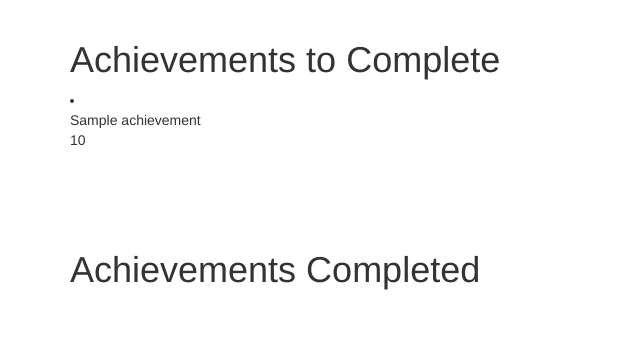
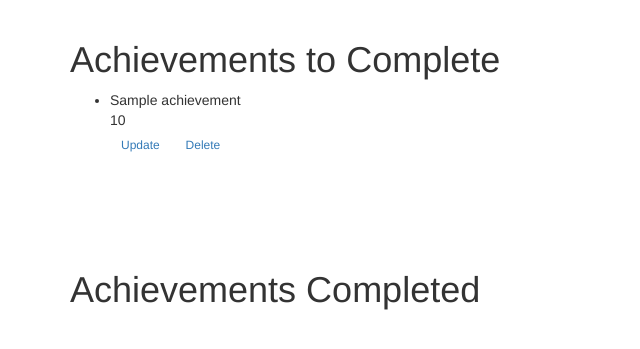
Before and after one commit to AlejandroRamirez00/CSC210-Final-Project, a Python web app: template templates/index.html in a window 1280 px wide. Shown: the part 52-401 px from the top of the page, without its empty margins (0-640 px from the left). Run offline with Jinja, Linux system fonts and the light colour scheme; the template is opened without the code that fills it: most values are stand-ins (such as "Sample title", 1, 10 or a date in 2020); some libraries are stand-ins or nearby versions.

Commit message:
added update and delete button to achievement list

```diff
--- a/templates/index.html
+++ b/templates/index.html
@@ -19,13 +19,14 @@
 
 			{% if not achievement.isComplete %}
 
-				<li class="post">
-					<div class="post-content">
+				<ul class="post">
+					<li class="post-content">
 						<div>{{ achievement.achievement }}</div>
 						<div>{{ achievement.progress }}</a></div>
 						<div>{{ achievement.isComplete }}</div>
-					</div>
-				</li>
+						<div><a class = "btn btn-sm btn-outline-secondary" href="/update/{{achievement.id}}">Update</a> <a class = "btn btn-sm btn-outline-"href="/delete/{{achievement.id}}">Delete</a></div>
+					</li>
+				</ul>
 
 			{% endif %}
 
@@ -39,13 +40,14 @@
 
 		{% if achievement.isComplete %}
 
-			<li class="post">
-				<div class="post-content">
+			<ul class="post">
+				<li class="post-content">
 					<div>{{ achievement.achievement }}</div>
 					<div>{{ achievement.progress }}</a></div>
 					<div>{{ achievement.isComplete }}</div>
-				</div>
-			</li>
+					<div><a class = "btn btn-sm btn-outline-secondary" href="/update/{{achievement.id}}">Update</a> <a class = "btn btn-sm btn-outline-"href="/delete/{{achievement.id}}">Delete</a></div>
+				</li>
+			</ul>
 
 		{% endif %}
 
```
Also changed, not shown: db.sqlite.
